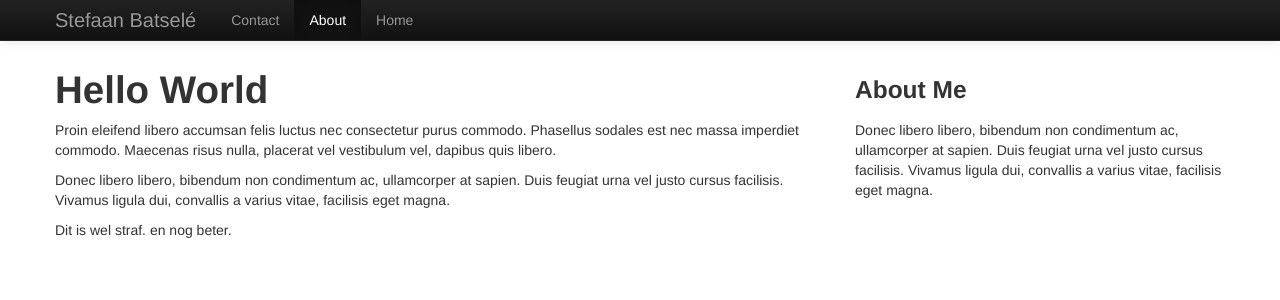
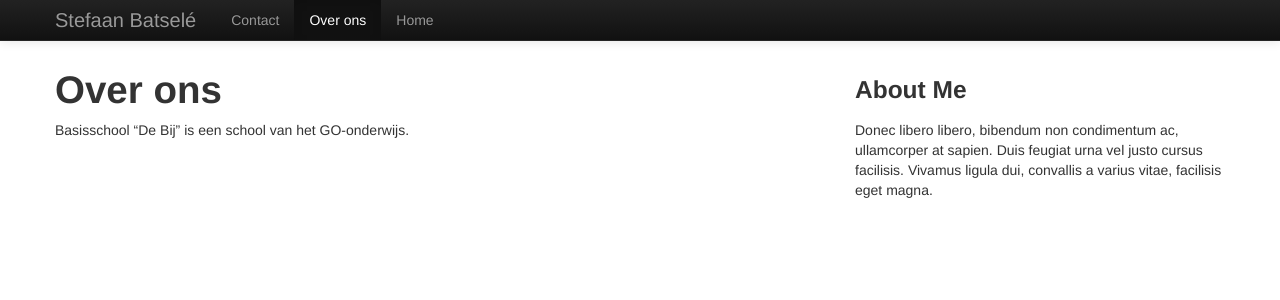
Before and after one commit to StBat/StBat.github.io, a Jekyll site: the page built from about/index.md, in a window 1280 px wide. Shown: the top 300 px of the page. Built offline with Jekyll 4.4.1, drawn with Linux system fonts in a browser that asks for light colours; Markdown is read by kramdown in place of the engine named in the settings.

Commit message:
Over ons

```diff
--- a/about/index.md
+++ b/about/index.md
@@ -1,12 +1,8 @@
 ---
-title: About
+title: Over ons
 layout: default
 ---
 
-# Hello World
+# Over ons
 
-Proin eleifend libero accumsan felis luctus nec consectetur purus commodo. Phasellus sodales est nec massa imperdiet commodo. Maecenas risus nulla, placerat vel vestibulum vel, dapibus quis libero.
-
-Donec libero libero, bibendum non condimentum ac, ullamcorper at sapien. Duis feugiat urna vel justo cursus facilisis. Vivamus ligula dui, convallis a varius vitae, facilisis eget magna.
-
-Dit is wel straf. en nog beter.
+Basisschool "De Bij" is een school van het GO-onderwijs.
```
